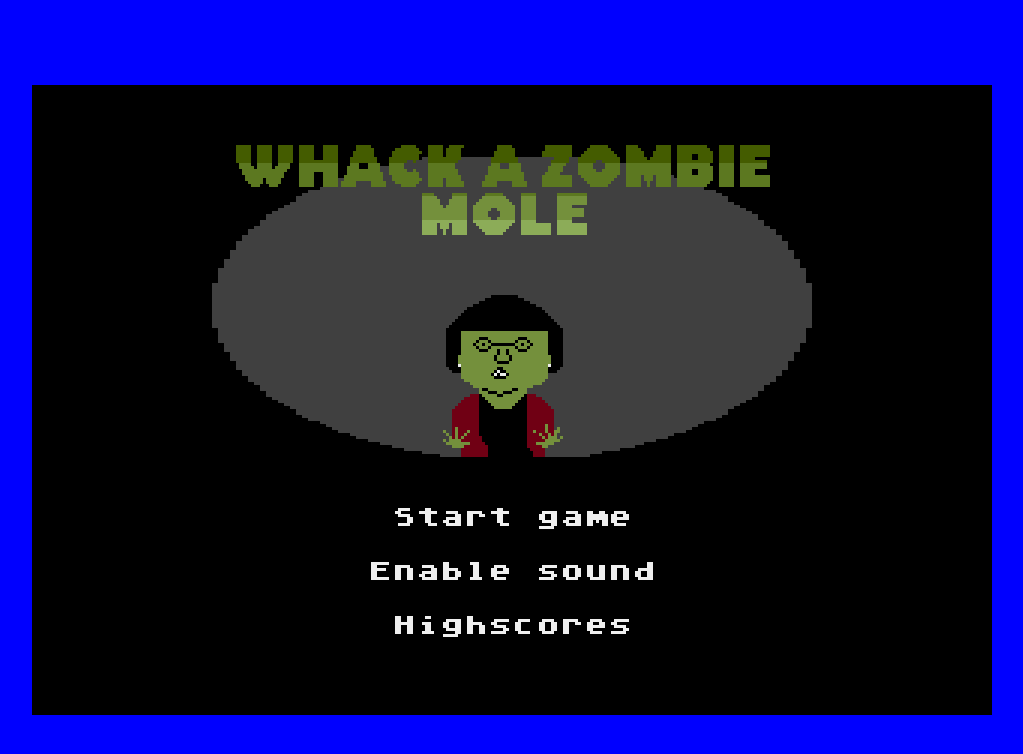
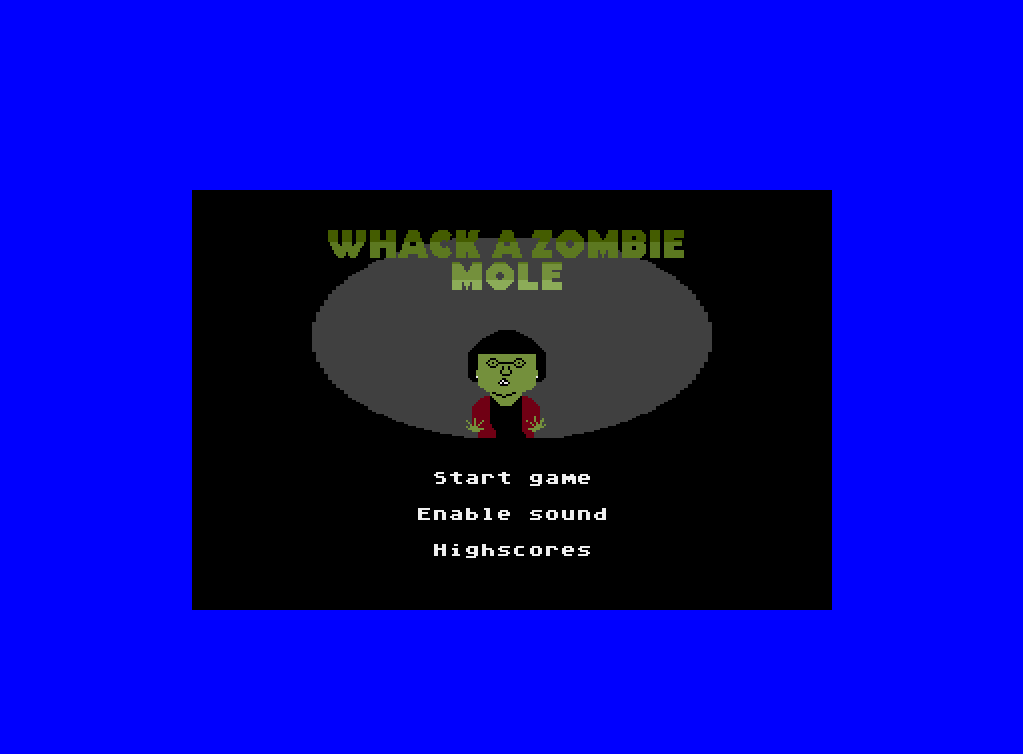
Before and after one commit to Retrolove-Games/whack-a-zombie-mole, a React (Create React App) app: page / in a window 1280 px wide. Shown: the top 754 px of the page, without its empty margins (128-1151 px from the left). Built offline with nearby package versions, Linux system fonts and the light colour scheme.

Commit message:
Add scale based on a resolution

```diff
--- a/src/components/ScreenWrapper.tsx
+++ b/src/components/ScreenWrapper.tsx
@@ -20,13 +20,23 @@ const Background = styled.div`
 `;
 
 const Screen = styled.div`
+  --scale-factor: 1;
+
+  @media (min-width: 1024px) {
+    --scale-factor: 2;
+  }
+
+  @media (min-width: 1366px) {
+    --scale-factor: 3;
+  }
+
   transform: scale(var(--scale-factor, 2));
 `;
 
 export const ScreenWrapper = ({ children }: Props) => {
   return (
     <Background>
-      <Screen style={{'--scale-factor': 3} as React.CSSProperties}>
+      <Screen>
         {children}
       </Screen>
     </Background>
```
